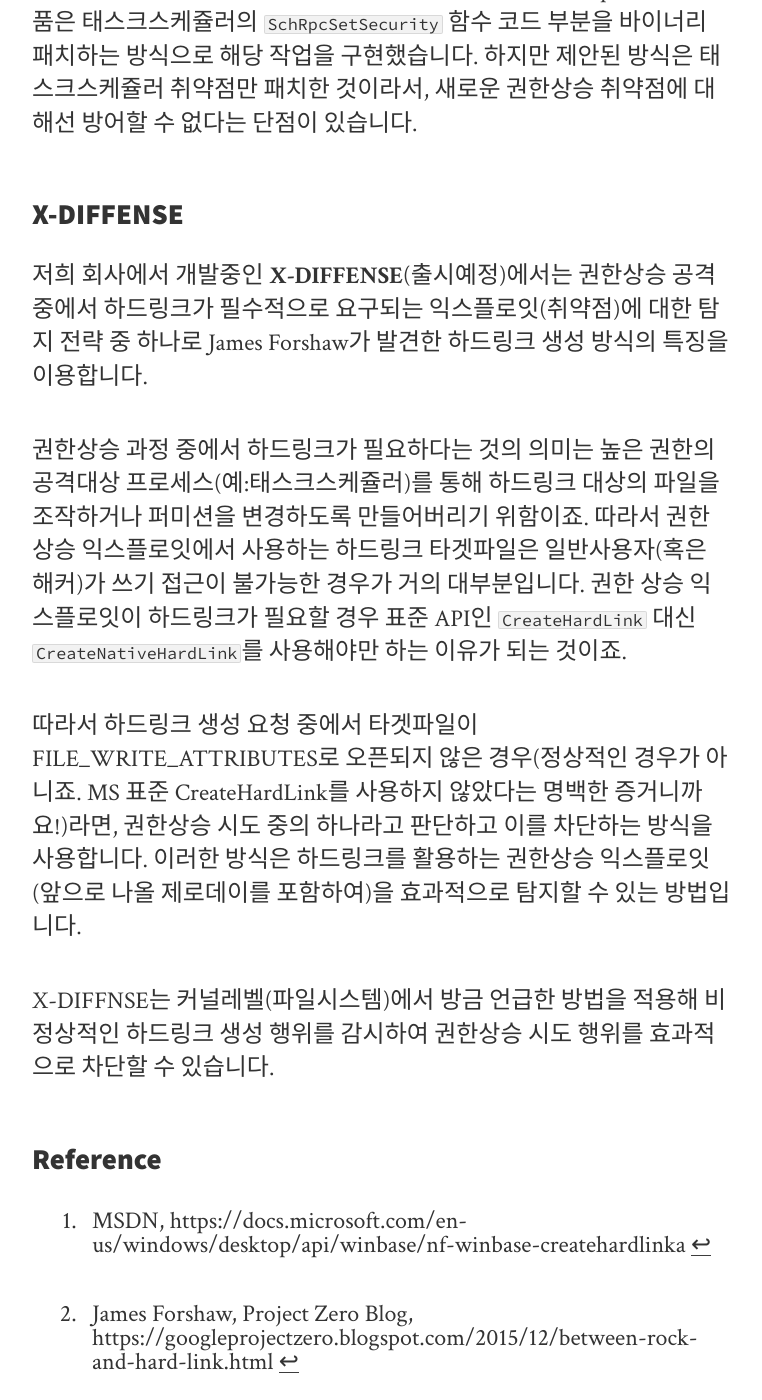
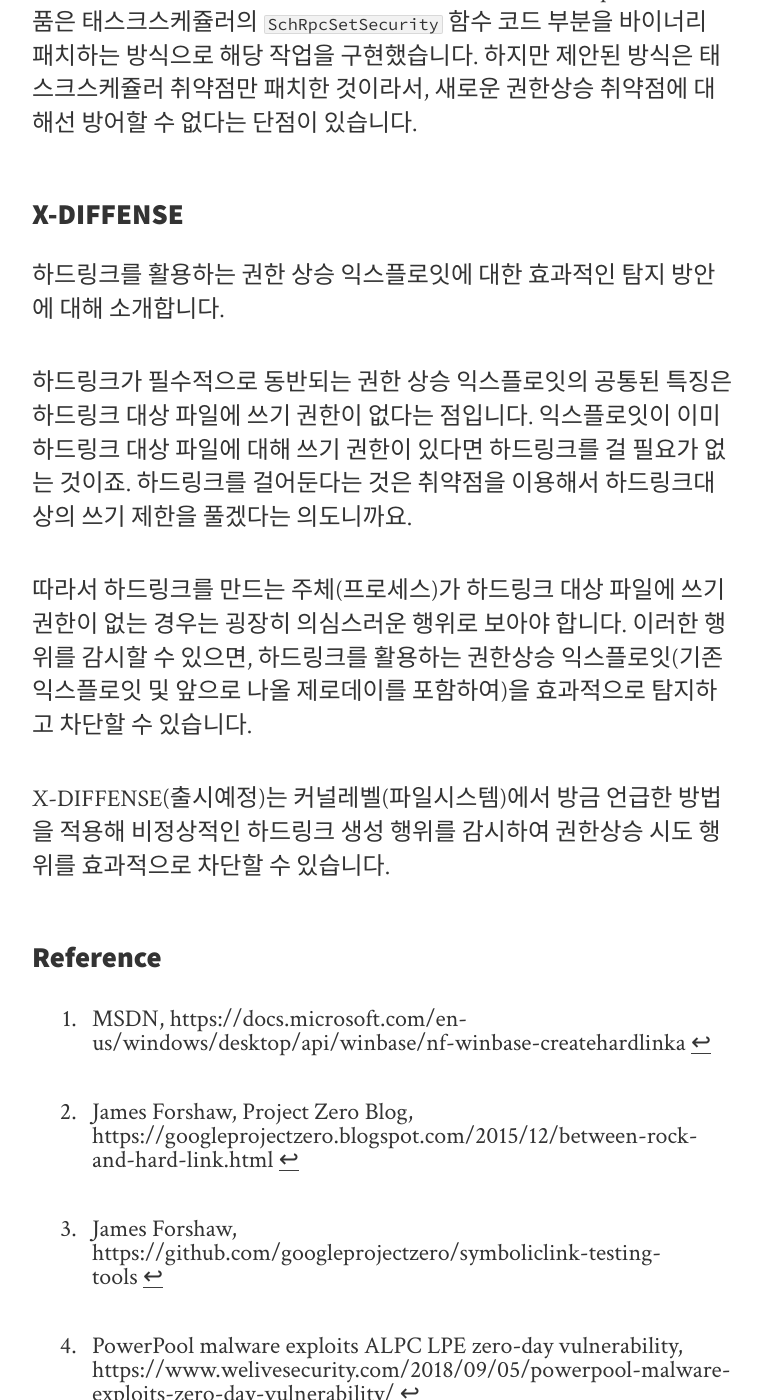
Before and after one commit to intellee/blog.diffense.co.kr, a Jekyll site: the page built from _posts/2019-02-22-hard-link.md, in a window 1280 px wide and 1400 px high, scrolled down 15012 px. Shown: the whole window, without its empty margins (258-1020 px from the left). Built offline with Jekyll 4.4.1, drawn with Linux system fonts in a browser that asks for light colours; nearby versions of some CDN libraries.

Commit message:
hard link

```diff
--- a/_posts/2019-02-22-hard-link.md
+++ b/_posts/2019-02-22-hard-link.md
@@ -296,13 +296,13 @@
 
 ### X-DIFFENSE
 
-저희 회사에서 개발중인 **X-DIFFENSE**(출시예정)에서는 권한상승 공격 중에서 하드링크가 필수적으로 요구되는 익스플로잇(취약점)에 대한 탐지 전략 중 하나로 James Forshaw가 발견한 하드링크 생성 방식의 특징을 이용합니다.
+하드링크를 활용하는 권한 상승 익스플로잇에 대한 효과적인 탐지 방안에 대해 소개합니다.
 
-권한상승 과정 중에서 하드링크가 필요하다는 것의 의미는 높은 권한의 공격대상 프로세스(예:태스크스케쥴러)를 통해 하드링크 대상의 파일을 조작하거나 퍼미션을 변경하도록 만들어버리기 위함이죠. 따라서 권한상승 익스플로잇에서 사용하는 하드링크 타겟파일은 일반사용자(혹은 해커)가 쓰기 접근이 불가능한 경우가 거의 대부분입니다. 권한 상승 익스플로잇이 하드링크가 필요할 경우 표준 API인 `CreateHardLink` 대신 `CreateNativeHardLink`를 사용해야만 하는 이유가 되는 것이죠.
+하드링크가 필수적으로 동반되는 권한 상승 익스플로잇의 공통된 특징은 하드링크 대상 파일에 쓰기 권한이 없다는 점입니다. 익스플로잇이 이미 하드링크 대상 파일에 대해 쓰기 권한이 있다면 하드링크를 걸 필요가 없는 것이죠. 하드링크를 걸어둔다는 것은 취약점을 이용해서 하드링크대상의 쓰기 제한을 풀겠다는 의도니까요.
 
-따라서 하드링크 생성 요청 중에서 타겟파일이 FILE_WRITE_ATTRIBUTES로 오픈되지 않은 경우(정상적인 경우가 아니죠. MS 표준 CreateHardLink를 사용하지 않았다는 명백한 증거니까요!)라면, 권한상승 시도 중의 하나라고 판단하고 이를 차단하는 방식을 사용합니다. 이러한 방식은 하드링크를 활용하는 권한상승 익스플로잇(앞으로 나올 제로데이를 포함하여)을 효과적으로 탐지할 수 있는 방법입니다.
+따라서 하드링크를 만드는 주체(프로세스)가 하드링크 대상 파일에 쓰기 권한이 없는 경우는 굉장히 의심스러운 행위로 보아야 합니다. 이러한 행위를 감시할 수 있으면, 하드링크를 활용하는 권한상승 익스플로잇(기존 익스플로잇 및 앞으로 나올 제로데이를 포함하여)을 효과적으로 탐지하고 차단할 수 있습니다.
 
-X-DIFFNSE는 커널레벨(파일시스템)에서 방금 언급한 방법을 적용해 비정상적인 하드링크 생성 행위를 감시하여 권한상승 시도 행위를 효과적으로 차단할 수 있습니다.
+X-DIFFENSE(출시예정)는 커널레벨(파일시스템)에서 방금 언급한 방법을 적용해 비정상적인 하드링크 생성 행위를 감시하여 권한상승 시도 행위를 효과적으로 차단할 수 있습니다.
 
 ### Reference
 
```
Also changed, not shown: 3 other files.
